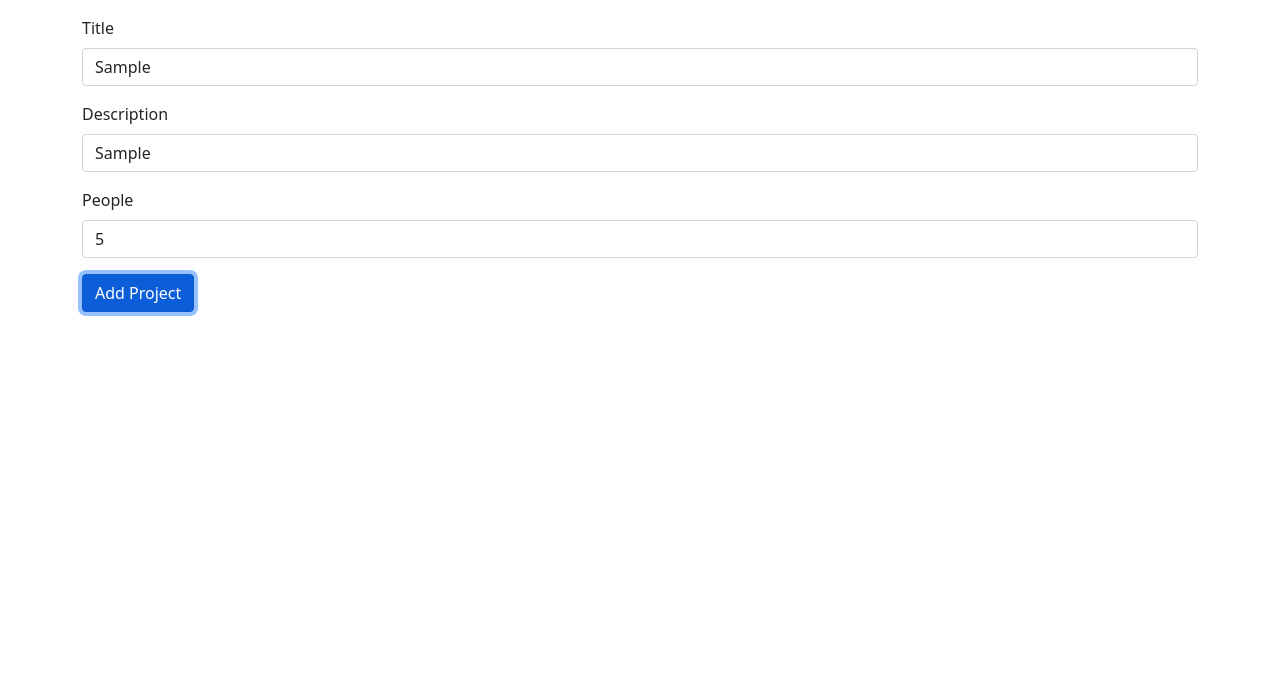
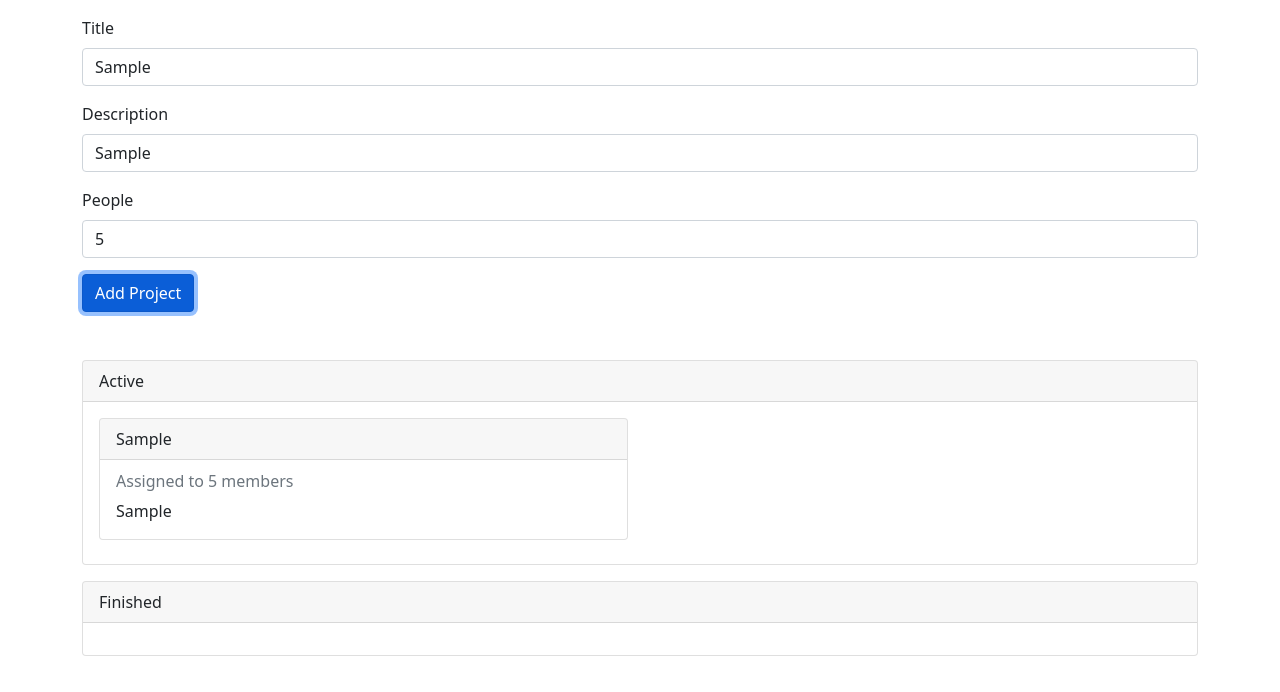
Before and after one commit to qianist/project-manager-ts, a website with bundled scripts: page public/index.html in a window 1280 px wide. Both pictures are taken after typing "Sample", "Sample", "5" into the empty fields and a click on the button "Add Project". Built offline with nearby package versions, Linux system fonts and the light colour scheme.

Commit message:
Finish add project logic

```diff
--- a/public/index.html
+++ b/public/index.html
@@ -23,7 +23,7 @@
 
     <!-- Form template for add project -->
     <template id="project-form-template">
-      <form class="needs-validation">
+      <form class="needs-validation mb-5">
         <div class="mb-3">
           <label for="input-title" class="form-label">Title</label>
           <input type="text" class="form-control" id="input-title" />
@@ -45,8 +45,8 @@
 
     <!-- Project list template -->
     <template id="project-list">
-      <div class="card">
-        <div class="card-header text-dark">Title</div>
+      <div class="card mb-3">
+        <div class="card-header text-dark">Active</div>
         <div class="card-body">
           <div class="row">
             <!-- Project items goes here -->
@@ -56,13 +56,17 @@
     </template>
 
     <!-- Project item template -->
-    <template>
+    <template id="project-item">
       <div class="col-sm-6">
         <div class="card mb-2">
-          <div class="card-header text-dark">Title</div>
+          <div id="project-title" class="card-header text-dark">Title</div>
           <div class="card-body">
-            <h6 class="card-subtitle text-muted mb-2">Assigned to</h6>
-            <div class="card-text">Content description</div>
+            <h6 id="project-members" class="card-subtitle text-muted mb-2">
+              Assigned to
+            </h6>
+            <div id="project-description" class="card-text">
+              Content description
+            </div>
           </div>
         </div>
       </div>
--- a/src/app.ts
+++ b/src/app.ts
@@ -1,4 +1,44 @@
 const appContainer = document.getElementById("app") as HTMLDivElement;
+
+function getRandomId() {
+  return Math.random().toString(16).slice(2).toUpperCase();
+}
+
+class Project {
+  id: string;
+  constructor(
+    public title: string,
+    public description: string,
+    public memberSize: number,
+    public active: boolean = true
+  ) {
+    this.id = getRandomId();
+  }
+}
+
+type onChangeListener = () => void;
+
+interface Store {
+  projects: Project[];
+  listeners: onChangeListener[];
+  subscribe: (listener: onChangeListener) => void;
+  addProject: (p: Project) => string | void;
+}
+
+const store: Store = {
+  projects: [],
+  listeners: [],
+  subscribe: function (listener) {
+    this.listeners.push(listener);
+  },
+  addProject: function (project) {
+    if (this.projects.findIndex((p) => p.title == project.title) != -1) {
+      return "Project already exsists";
+    }
+    this.projects.push(project);
+    this.listeners.forEach((f) => f());
+  },
+};
 
 function AutoBind(
   _con: unknown,
@@ -34,6 +74,10 @@ function validate(
 
 function required(text: string) {
   return !!text;
+}
+
+function noDuplicate(title: string) {
+  return store.projects.findIndex((p) => p.title == title) == -1;
 }
 
 function positive(text: string | number): boolean {
@@ -78,6 +122,7 @@ class ProjectForm {
     e.preventDefault();
     if (
       !validate(this.titleInput, required, "Your project needs a title") ||
+      !validate(this.titleInput, noDuplicate, "This title already exists") ||
       !validate(this.descInput, required, "Please describe your project") ||
       !validate(
         this.peopleInput,
@@ -87,10 +132,103 @@ class ProjectForm {
     ) {
       return;
     }
-    console.log(this.titleInput.value);
-    console.log(this.descInput.value);
-    console.log(this.peopleInput.value);
+
+    const newProject = new Project(
+      this.titleInput.value,
+      this.descInput.value,
+      +this.peopleInput.value
+    );
+
+    const errMsg = store.addProject(newProject);
+    if (errMsg) {
+      alert(errMsg);
+    }
+  }
+}
+
+class ProjectList {
+  rootElement: HTMLUListElement;
+  container: HTMLElement;
+  titleEle: HTMLElement;
+  constructor(public title: string) {
+    const template = document.getElementById(
+      "project-list"
+    ) as HTMLTemplateElement;
+    this.rootElement = document.importNode(template.content, true)
+      .firstElementChild as HTMLUListElement;
+    this.container = this.rootElement.querySelector(".row") as HTMLElement;
+    this.titleEle = this.rootElement.querySelector(
+      ".card-header"
+    ) as HTMLLIElement;
+    this.render();
+    store.subscribe(() => this.render());
+  }
+
+  render() {
+    this.titleEle.innerText = this.title;
+    this.clear();
+    store.projects
+      .filter((project) =>
+        this.title == "Active" ? project.active : !project.active
+      )
+      .forEach((project) => {
+        new ProjectItem(project).attach(this.container);
+      });
+  }
+  clear() {
+    while (this.container.lastChild) {
+      this.container.removeChild(this.container.lastChild);
+    }
+  }
+
+  attach(parent: HTMLElement) {
+    parent.appendChild(this.rootElement);
+  }
+}
+
+class ProjectItem {
+  rootElement: HTMLLIElement;
+  titleEle: HTMLElement;
+  descEle: HTMLElement;
+  membersEle: HTMLElement;
+
+  public get members(): string {
+    if (this.project.memberSize == 1) {
+      return `Assigned to 1 member`;
+    } else {
+      return `Assigned to ${this.project.memberSize} members`;
+    }
+  }
+
+  constructor(public project: Project) {
+    const template = document.getElementById(
+      "project-item"
+    ) as HTMLTemplateElement;
+    this.rootElement = document.importNode(template.content, true)
+      .firstElementChild as HTMLLIElement;
+    this.titleEle = this.rootElement.querySelector(
+      "#project-title"
+    ) as HTMLElement;
+    this.descEle = this.rootElement.querySelector(
+      "#project-description"
+    ) as HTMLElement;
+    this.membersEle = this.rootElement.querySelector(
+      "#project-members"
+    ) as HTMLElement;
+    this.render();
+  }
+
+  render() {
+    this.titleEle.innerText = this.project.title;
+    this.descEle.innerText = this.project.description;
+    this.membersEle.innerText = this.members;
+  }
+
+  attach(parent: HTMLElement) {
+    parent.appendChild(this.rootElement);
   }
 }
 
 new ProjectForm().attach(appContainer);
+new ProjectList("Active").attach(appContainer);
+new ProjectList("Finished").attach(appContainer);
--- a/tsconfig.json
+++ b/tsconfig.json
@@ -4,7 +4,7 @@
 
     /* Basic Options */
     // "incremental": true,                   /* Enable incremental compilation */
-    "target": "es5" /* Specify ECMAScript target version: 'ES3' (default), 'ES5', 'ES2015', 'ES2016', 'ES2017', 'ES2018', 'ES2019', 'ES2020', or 'ESNEXT'. */,
+    "target": "es6" /* Specify ECMAScript target version: 'ES3' (default), 'ES5', 'ES2015', 'ES2016', 'ES2017', 'ES2018', 'ES2019', 'ES2020', or 'ESNEXT'. */,
     "module": "commonjs" /* Specify module code generation: 'none', 'commonjs', 'amd', 'system', 'umd', 'es2015', 'es2020', or 'ESNext'. */,
     // "lib": [],                             /* Specify library files to be included in the compilation. */
     // "allowJs": true,                       /* Allow javascript files to be compiled. */
```
Also changed, not shown: .eslintrc.json.
